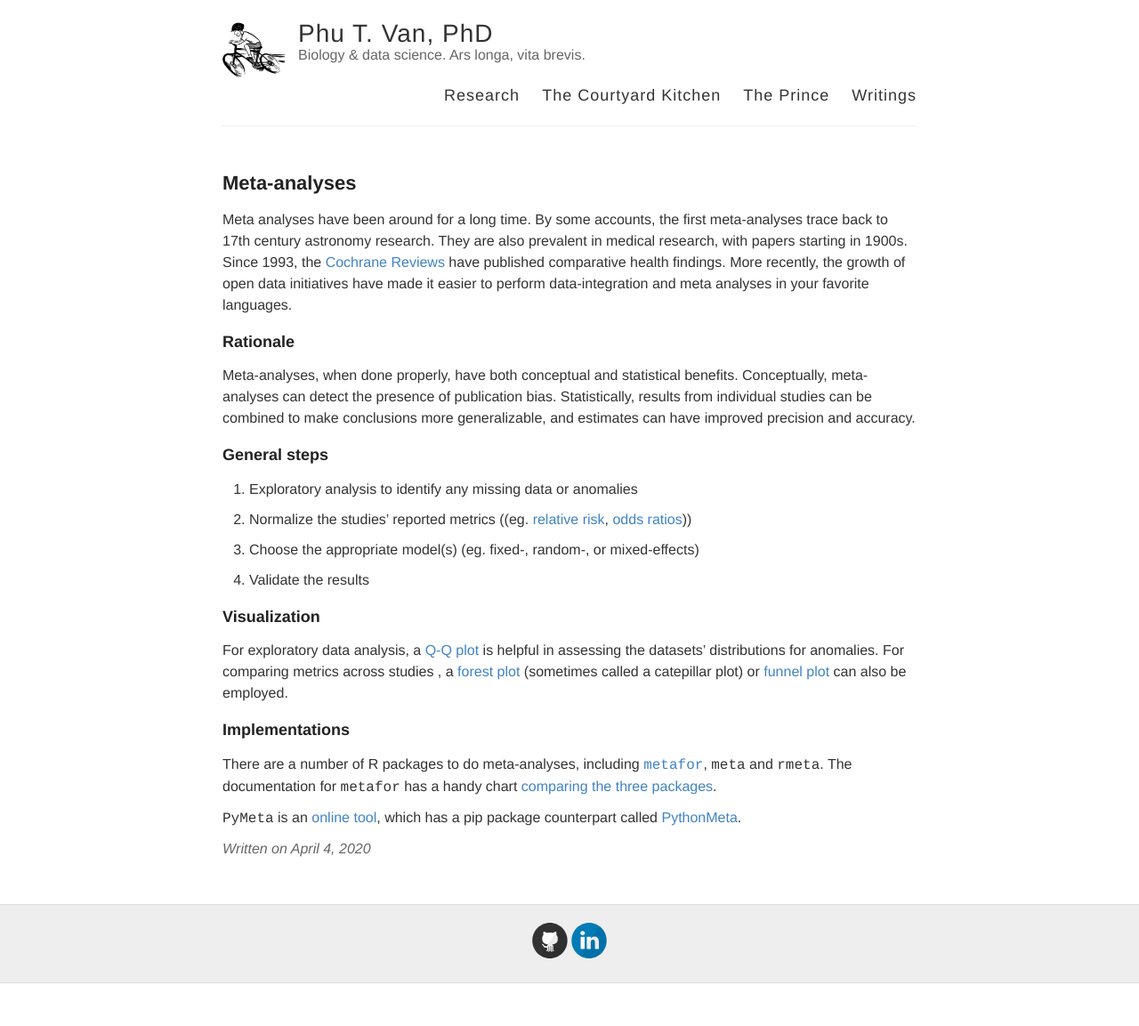
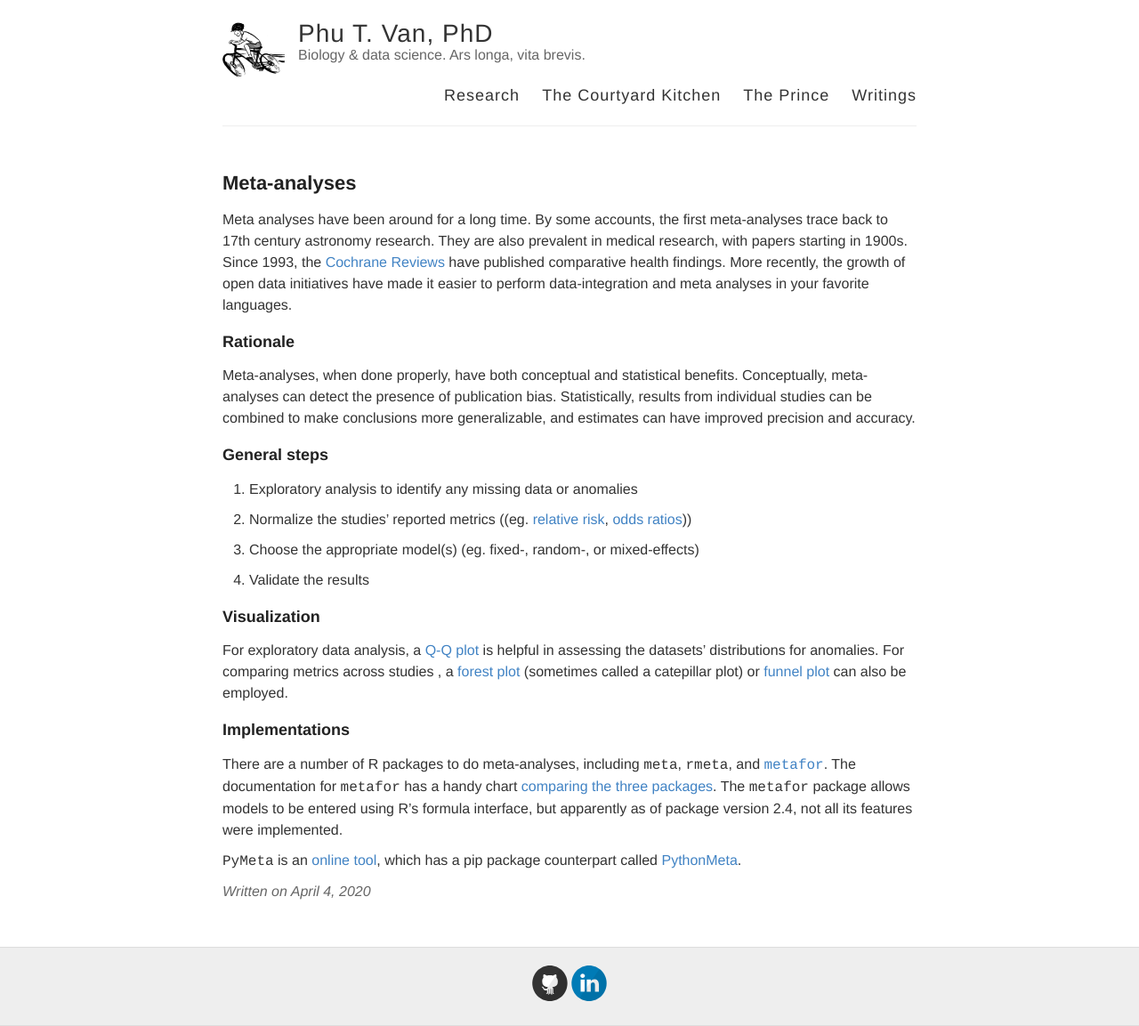
Before and after one commit to ptvan/ptvan.github.io, a Jekyll site: the page built from _posts/2020-04-04-meta-analyses.md, in a window 1280 px wide. Shown: the whole page at 89% size. Built offline with Jekyll 4.4.1, drawn with Linux system fonts in a browser that asks for light colours; before the commit the page ends 1105 px from its top, so only the background shows below that.

Commit message:
added notes about metafor

```diff
--- a/_posts/2020-04-04-meta-analyses.md
+++ b/_posts/2020-04-04-meta-analyses.md
@@ -25,6 +25,6 @@
 
 ### Implementations
 
-There are a number of R packages to do meta-analyses, including [`metafor`](http://www.metafor-project.org/doku.php/help), `meta` and `rmeta`. The documentation for `metafor` has a handy chart [comparing the three packages](https://cran.r-project.org/web/packages/metafor/vignettes/metafor.pdf).
+There are a number of R packages to do meta-analyses, including `meta`, `rmeta`, and [`metafor`](http://www.metafor-project.org/doku.php/help). The documentation for `metafor` has a handy chart [comparing the three packages](https://cran.r-project.org/web/packages/metafor/vignettes/metafor.pdf). The `metafor` package allows models to be entered using R's formula interface, but apparently as of package version 2.4, not all its features were implemented.
 
 `PyMeta` is an [online tool](http://www.pymeta.com/), which has a pip package counterpart called [PythonMeta](https://pypi.org/project/PythonMeta/).
```
